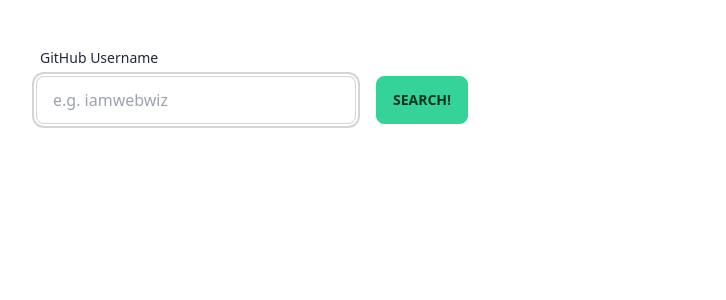
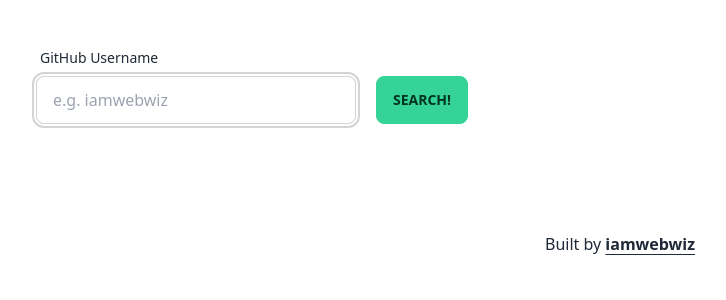
Before and after one commit to iamwebwiz/search-github-app, a React (Vite) app: page / in a window 1280 px wide. Shown: the top 300 px of the page, without its empty margins (20-746 px from the left). Built offline with nearby package versions, Linux system fonts and the light colour scheme; the HTML template or start-up script is replaced by a standard one.

Commit message:
refactors & add "Footer" component

```diff
--- a/src/App.tsx
+++ b/src/App.tsx
@@ -1,13 +1,14 @@
 import { FormEvent, useState } from "react";
 import ErrorMessage from "./components/ErrorMessage";
 import UserCard from "./components/UserCard";
-import { ISearchResultState, User } from "./types";
+import { SearchResultType, UserType } from "./types";
 import Loading from "./components/Loading";
+import Footer from "./components/Footer";
 
 export default function App() {
   const [username, setUsername] = useState<string>("");
   const [loading, setLoading] = useState<boolean>(false);
-  const [searchResult, setSearchResult] = useState<ISearchResultState>({
+  const [searchResult, setSearchResult] = useState<SearchResultType>({
     query: "",
     runCount: 0,
     user: {},
@@ -18,7 +19,7 @@
     setLoading(true);
 
     const response = await fetch(`https://api.github.com/users/${username}`);
-    const data: User = await response.json();
+    const data: UserType = await response.json();
 
     setSearchResult((prev) => {
       return {
@@ -69,6 +70,8 @@
       ) : (
         <Loading />
       )}
+
+      <Footer />
     </div>
   );
 }
--- /dev/null
+++ b/src/components/Footer.tsx
@@ -0,0 +1,12 @@
+export default function Footer() {
+  return (
+    <footer className="relative w-full h-28">
+      <p className="absolute w-full bottom-0 text-center">
+        Built by&nbsp;
+        <a href="https://github.com/iamwebwiz" target="_blank">
+          <span className="font-semibold underline underline-offset-4">iamwebwiz</span>
+        </a>
+      </p>
+    </footer>
+  );
+}
--- a/src/components/UserCard.tsx
+++ b/src/components/UserCard.tsx
@@ -1,6 +1,6 @@
-import { User } from "../types";
+import { UserType } from "../types";
 
-export default function UserCard(props: { user: User }) {
+export default function UserCard(props: { user: UserType }) {
   return (
     <div className="card card-compact w-full sm:max-w-xs bg-base-100 shadow-xl mb-3">
       <figure>
--- a/src/types/index.ts
+++ b/src/types/index.ts
@@ -1,10 +1,10 @@
-export type ISearchResultState = {
+export type SearchResultType = {
   query: string;
   runCount: number;
-  user: User;
+  user: UserType;
 };
 
-export type User = {
+export type UserType = {
   message?: string;
   login?: string;
   id?: number;
```
